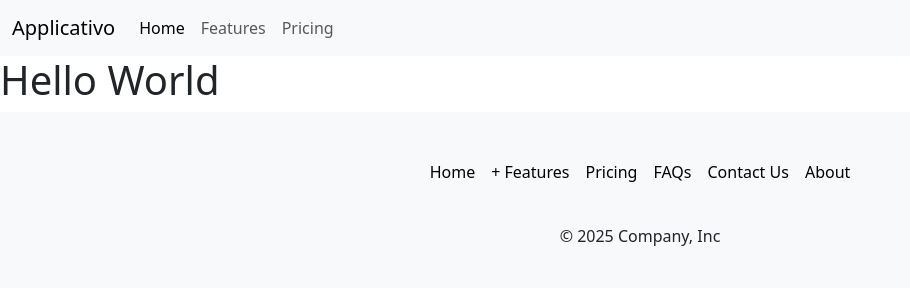
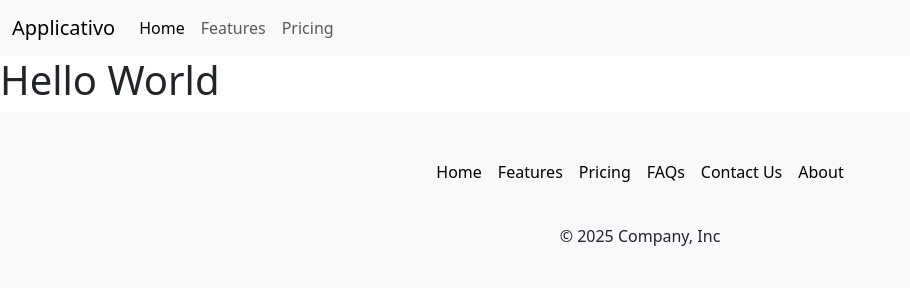
Before and after one commit to DavideCriscuolo/projectTeam, a React (Vite) app: page / in a window 1280 px wide. Shown: the top 300 px of the page, without its empty margins (0-910 px from the left). Built offline with nearby package versions, Linux system fonts and the light colour scheme.

Commit message:
fixed tokyo_pic images, fix typo in Footer content

```diff
--- a/src/components/Footer.jsx
+++ b/src/components/Footer.jsx
@@ -1,5 +1,4 @@
 export default function Footer() {
-
   return (
     <footer className=" bg-body-tertiary py-4">
       {/* Links */}
@@ -7,44 +6,32 @@ export default function Footer() {
         <div className="col">
           <ul className="nav justify-content-center py-3">
             <li className="nav-item">
-                            <a
-                                className="nav-link text-black px-2 "
-                                href="#">
+              <a className="nav-link text-black px-2 " href="#">
                 Home
               </a>
             </li>
             <li className="nav-item">
-                            <a
-                                className="nav-link text-black px-2 "
-                                href="#">+
+              <a className="nav-link text-black px-2 " href="#">
                 Features
               </a>
             </li>
             <li className="nav-item">
-                            <a
-                                className="nav-link text-black px-2 "
-                                href="#">
+              <a className="nav-link text-black px-2 " href="#">
                 Pricing
               </a>
             </li>
             <li className="nav-item">
-                            <a
-                                className="nav-link text-black px-2 "
-                                href="#">
+              <a className="nav-link text-black px-2 " href="#">
                 FAQs
               </a>
             </li>
             <li className="nav-item">
-                            <a
-                                className="nav-link text-black px-2 "
-                                href="#">
+              <a className="nav-link text-black px-2 " href="#">
                 Contact Us
               </a>
             </li>
             <li className="nav-item">
-                            <a
-                                className="nav-link text-black px-2 "
-                                href="#">
+              <a className="nav-link text-black px-2 " href="#">
                 About
               </a>
             </li>
@@ -56,6 +43,5 @@ export default function Footer() {
         <span className="">© 2025 Company, Inc</span>
       </div>
     </footer>
-
-    )
+  );
 }
```
Also changed, not shown: public/images/tokyo_pic.jpg (renamed from public/images/tokyo_pic.jpeg). Lines whose indentation alone changed are shown as unchanged.
